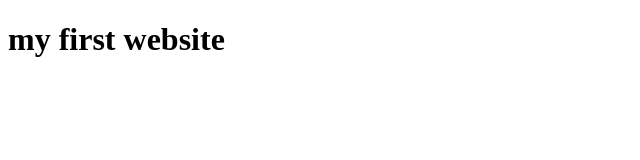
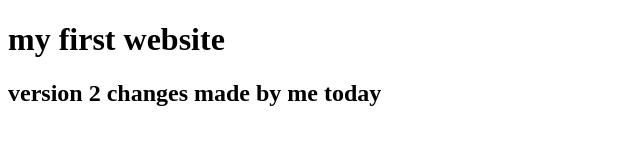
Before and after one commit to balogunvinh/yemi_app, a plain HTML site: page index.html in a window 1280 px wide. Shown: the whole page, without its empty margins (0-640 px from the left). Drawn offline with Linux system fonts and the light colour scheme.

Commit message:
version 2 changes

```diff
--- a/index.html
+++ b/index.html
@@ -7,5 +7,6 @@
 </head>
 <body>
     <h1>my first website</h1>
+    <h2>version 2 changes made by me today</h2>
 </body>
 </html>
```
